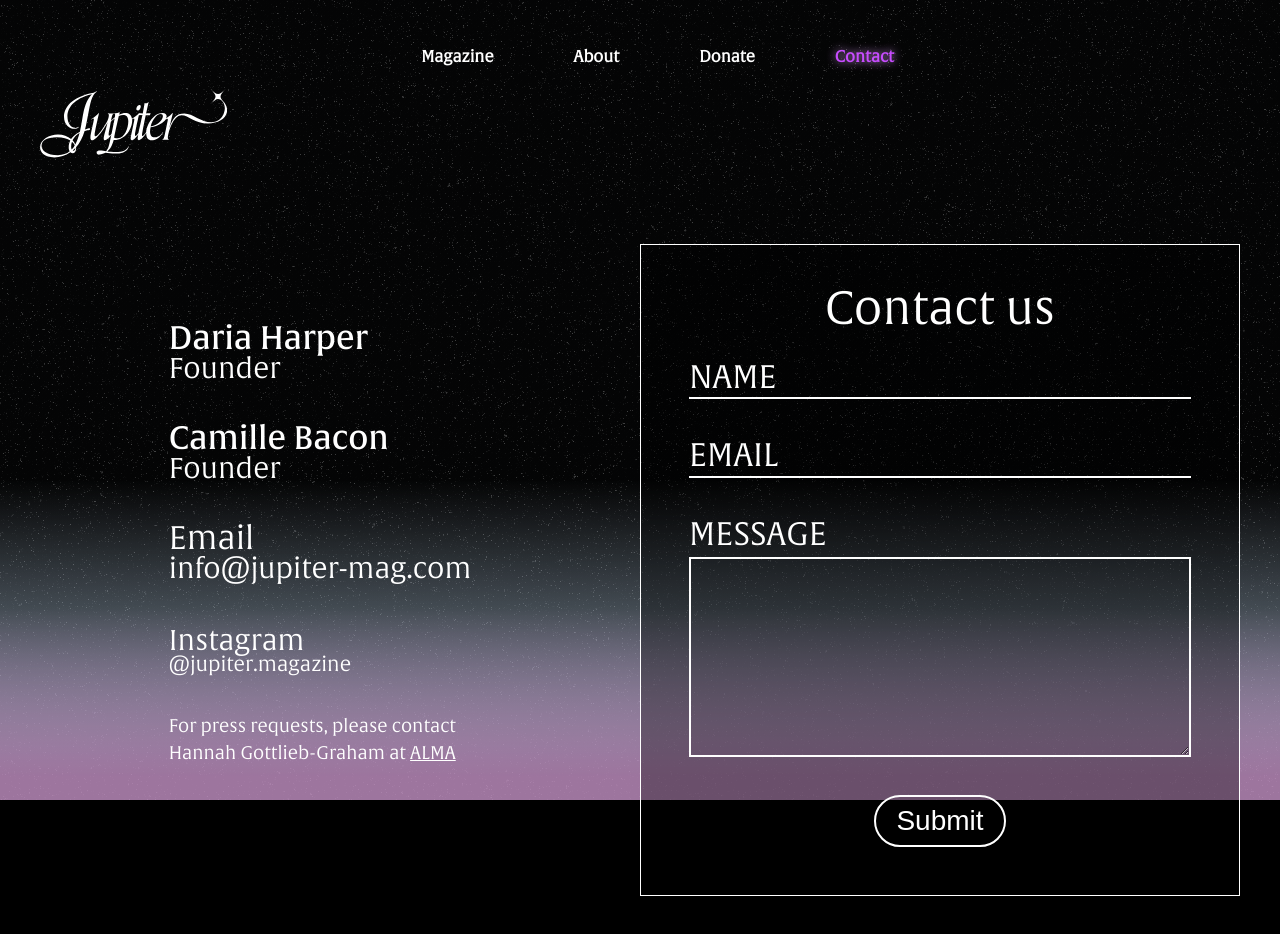
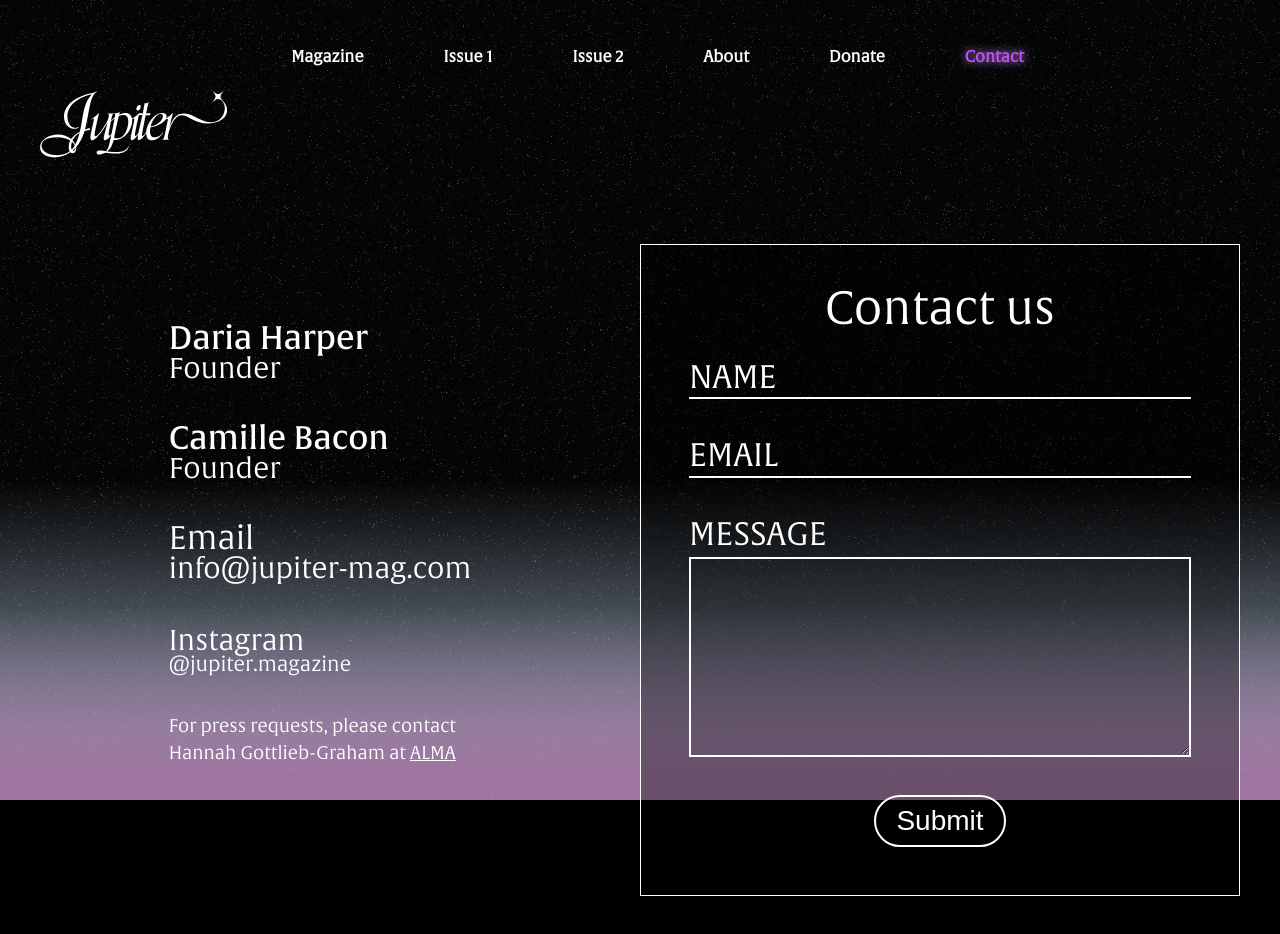
Before and after one commit to lizetteayala1211/jupiter-mag, a Next.js app: page /contact in a window 1280 px wide. Shown: the top 934 px of the page. Built offline with nearby package versions, Linux system fonts and the light colour scheme; no server answers; a web font is replaced by a local one.

Commit message:
add issue 1 2 menu item and fix contact menu button position

```diff
--- a/src/components/base/index.tsx
+++ b/src/components/base/index.tsx
@@ -1,5 +1,6 @@
 "use client"
 
+import { usePathname } from 'next/navigation'
 import React, { ReactNode } from "react"
 import {
   BaseContainer,
@@ -22,6 +23,8 @@ type Props = { children: ReactNode; homePage?: boolean }
 export function Base({ children, homePage }: Props) {
   const currentPage = useCurrentPage()
   const { isMobile } = useBreakpoints()
+
+  const url = usePathname()
 
   const [showMobileMenu, setShowMobileMenu] = React.useState(false)
 
@@ -48,7 +51,12 @@ export function Base({ children, homePage }: Props) {
           {isMobile ? (
             // todo: this menu button needs to be redesigned? maybe gotten rid of ? lol
             <div
-              style={{
+              style={url === '/contact' ? {
+                position: "absolute",
+                right: 8,
+                top: 20,
+                zIndex: 1,
+              } : {
                 position: "absolute",
                 right: 8,
                 top: 248,
--- a/src/components/header/NavBar.tsx
+++ b/src/components/header/NavBar.tsx
@@ -10,6 +10,8 @@ export function NavBar({ dynamic }: { dynamic?: boolean }) {
   return (
     <>
       <NavBarItem dynamic={dynamic || false} page="magazine" />
+      <NavBarItem dynamic={dynamic || false} page="issue 1" />
+      <NavBarItem dynamic={dynamic || false} page="issue 2" />
       <NavBarItem dynamic={dynamic || false} page="about" />
       <NavBarItem
         dynamic={dynamic || false}
@@ -40,6 +42,8 @@ function NavBarItem({
 
   const handleUrl = () => {
     if (page === "magazine") return "/"
+    if (page === "issue 1") return "/issue/1"
+    if (page === "issue 2") return "/issue/2"
     return url ? url : `/${page}`
   }
 
--- a/src/utils/types.ts
+++ b/src/utils/types.ts
@@ -1,4 +1,4 @@
-export type Pages = "home" | "about" | "donate" | "contact" | "magazine"
+export type Pages = "home" | "about" | "donate" | "contact" | "magazine" | "issue 1" | "issue 2"
 
 export type ContactRequest = {
   from_name: string
```
